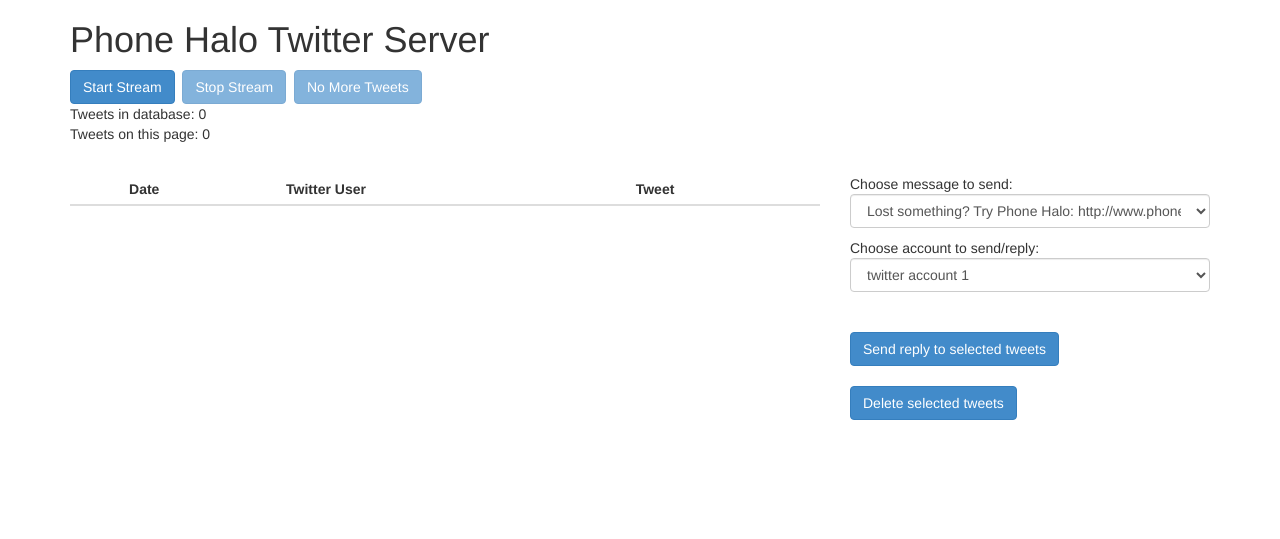
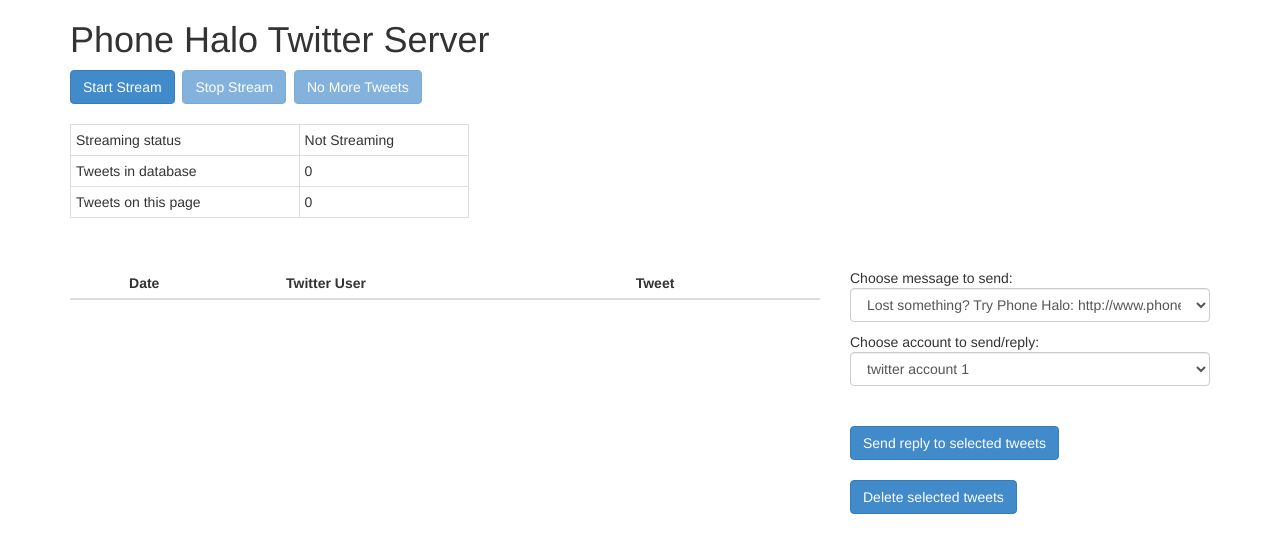
Before and after one commit to nhoj/PHTwitter, a PHP site: page / in a window 1280 px wide. Shown: the top 539 px of the page. Run offline with PHP 8.4, Linux system fonts and the light colour scheme; data that the repository does not hold is empty; some libraries are stand-ins or nearby versions.

Commit message:
enhancements

```diff
--- a/index.php
+++ b/index.php
@@ -20,6 +20,10 @@
         #table-div tr {
             cursor: pointer;
         }
+        #statistics {
+            width: 35%;
+            margin-top: 20px;
+        }
     </style>
 </head>
 <body>
@@ -30,11 +34,20 @@
         <button type="button" class="btn btn-primary hidden" disabled="disabled" id="stop-stream">Stop Stream</button>&nbsp;
         <button type="button" class="btn btn-primary" id="fetch-tweets">Fetch Tweets</button>
 
-        <div id="statistics">
-            Tweets in database: <span id="num-tweets-db"></span>
-            <br />
-            Tweets on this page: <span id="num-tweets-app"></span>
-        </div>
+        <table id="statistics" class="table table-condensed table-bordered">
+            <tr>
+                <td>Streaming status</td>
+                <td id="is-streaming"></td>
+            </tr>
+            <tr>
+                <td>Tweets in database</td>
+                <td id="num-tweets-db"></td>
+            </tr>
+            <tr>
+                <td>Tweets on this page</td>
+                <td id="num-tweets-app"></td>
+            </tr>
+        </table>
 
         <p id="first-p">&nbsp;</p>
 
@@ -175,13 +188,13 @@
         // callbacks
         var handleStartStream = function (data) {
                 console.log(data);
-
+                $("#is-streaming").text("Streaming");
                 $("#stop-stream").removeAttr("disabled", "");
                 $("#start-stream").attr("disabled", "disabled");
             },
             handleStopStream = function (data) {
                 console.log(data);
-
+                $("#is-streaming").text("Not Streaming");
                 $("#start-stream").removeAttr("disabled", "");
                 $("#stop-stream").attr("disabled", "disabled");
             },
@@ -189,10 +202,12 @@
                 console.log("here's the data: ", data);
 
                 $("#start-stream, #stop-stream").removeClass("hidden");
-                if (data.code === 1 && data.message) {
+                if (data.message) {
+                    $("#is-streaming").text("Streaming");
                     $("#stop-stream").removeAttr("disabled", "");
                     $("#start-stream").attr("disabled", "disabled");
                 } else {
+                    $("#is-streaming").text("Not Streaming");
                     $("#start-stream").removeAttr("disabled", "");
                     $("#stop-stream").attr("disabled", "disabled");
                 }
```
